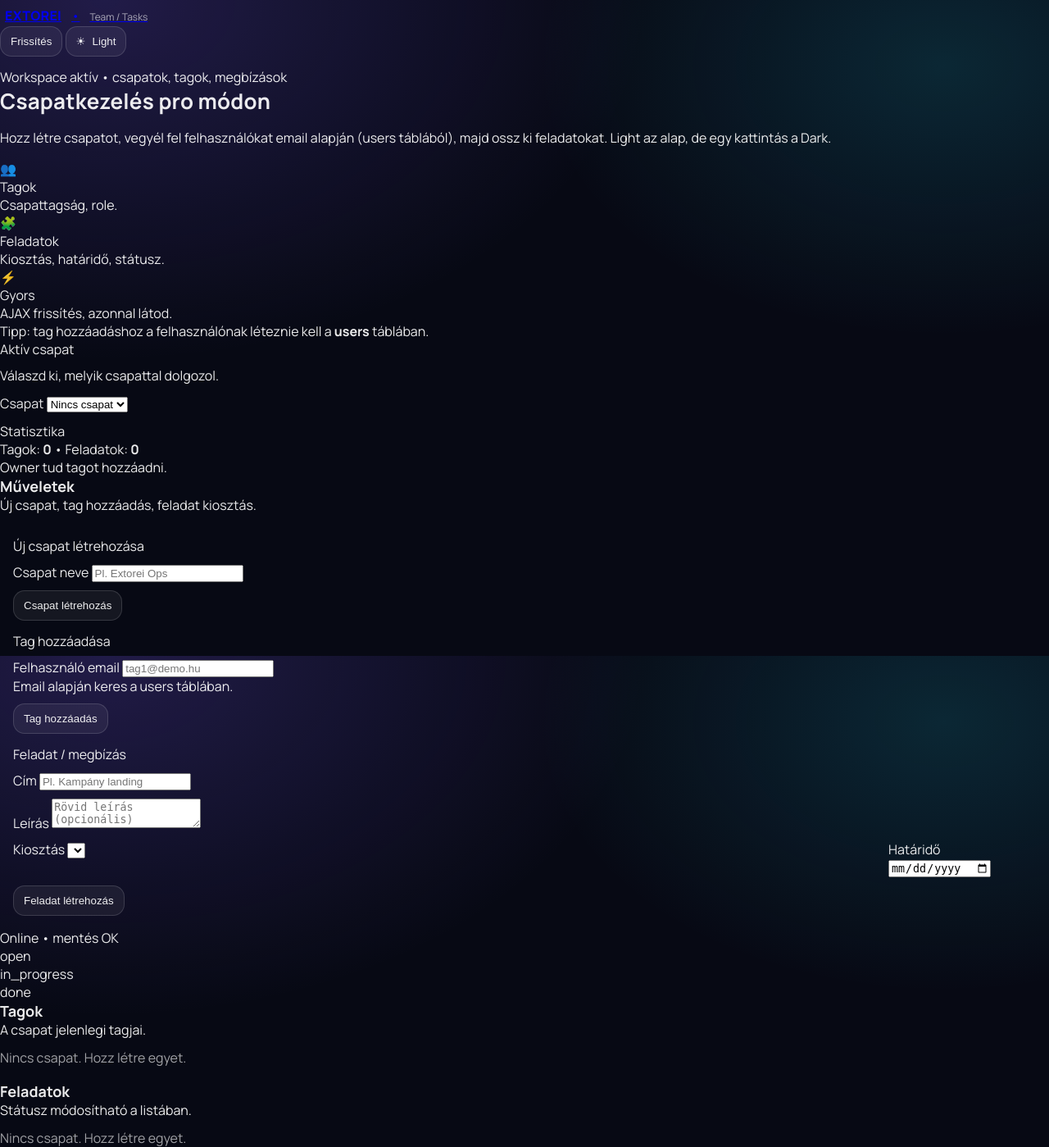
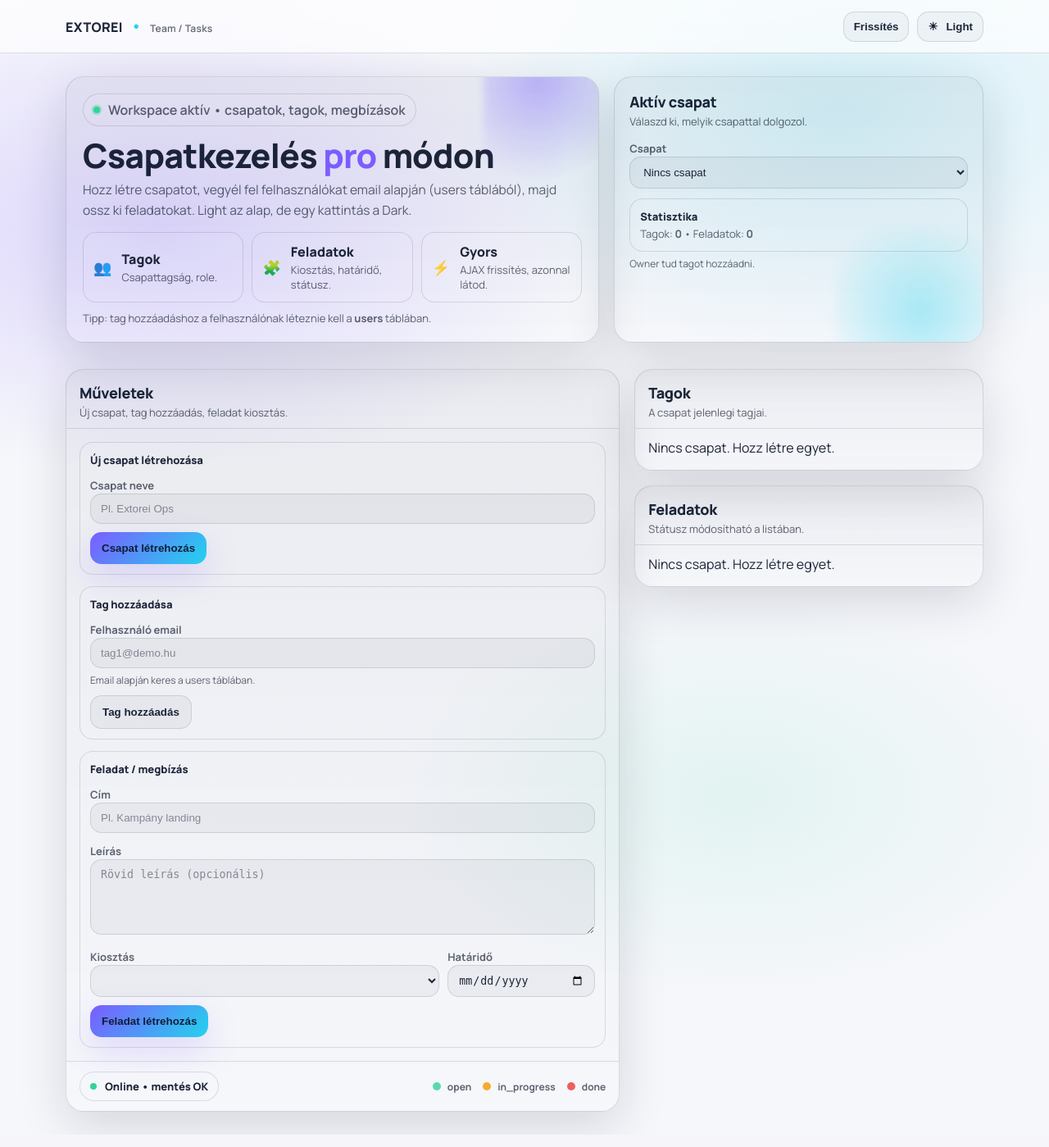
Before and after one commit to 2009Bence/extorei, a PHP site: page /app/team/index.html in a window 1280 px wide. Shown: the whole page at 82% size. Run offline with PHP 8.4, Linux system fonts and the light colour scheme; data comes from the database, SQL or seed files in the repository; data that the repository does not hold is empty.

Commit message:
Update styles.css

```diff
--- a/app/team/styles.css
+++ b/app/team/styles.css
@@ -1,353 +1,454 @@
+/* ================================
+   TOKENS (your exact block)
+================================ */
 :root{
-  --bg: #070914;
-  --card: rgba(255,255,255,.06);
-  --card2: rgba(255,255,255,.08);
-  --stroke: rgba(255,255,255,.12);
+  --bg:#070914;
+  --panel: rgba(255,255,255,.06);
+  --panel2: rgba(255,255,255,.09);
+  --text: rgba(255,255,255,.92);
+  --muted: rgba(255,255,255,.65);
+  --line: rgba(255,255,255,.12);
 
-  --text: rgba(255,255,255,.92);
-  --muted: rgba(255,255,255,.62);
+  --accent:#7c5cff;
+  --accent2:#22d3ee;
+  --ok:#34d399;
+  --warn:#f59e0b;
+  --bad:#ef4444;
 
-  --accent: #7c5cff;
-  --accent2: #22d3ee;
-  --ok: #34d399;
-  --warn: #f59e0b;
-  --bad: #ef4444;
+  --radius-xl:22px;
+  --radius-lg:16px;
+  --radius-md:12px;
 
-  --r-xl: 22px;
-  --r-lg: 18px;
-  --r-md: 14px;
+  --shadow: 0 18px 60px rgba(0,0,0,.35);
 
-  --shadow: 0 18px 60px rgba(0,0,0,.42);
-  --shadow2: 0 10px 26px rgba(0,0,0,.25);
+  --font:"Manrope", system-ui, -apple-system, Segoe UI, Roboto, Arial, sans-serif;
 
-  --font: "Manrope", system-ui, -apple-system, Segoe UI, Roboto, Arial, sans-serif;
-  --ease: cubic-bezier(.2,.9,.2,1);
+  /* EXTRA TOKENS (dark) */
+  --topbar-bg: rgba(0,0,0,.18);
+  --toast-bg: rgba(0,0,0,.32);
+  --focus: rgba(124,92,255,.55);
+  --input-ph: rgba(255,255,255,.45);
+  --outline-hover: rgba(255,255,255,.08);
+  --seg-active: rgba(124,92,255,.22);
+  --fc-btn-bg: rgba(255,255,255,.06);
+  --fc-today: rgba(124,92,255,.10);
+}
+
+html[data-theme="light"]{
+  --bg:#f6f7fb;
+  --panel: rgba(10,20,40,.05);
+  --panel2: rgba(10,20,40,.08);
+  --text: rgba(10,20,40,.92);
+  --muted: rgba(10,20,40,.65);
+  --line: rgba(10,20,40,.12);
+
+  --shadow: 0 18px 60px rgba(16,24,40,.14);
+
+  /* EXTRA TOKENS (light) */
+  --topbar-bg: rgba(255,255,255,.66);
+  --toast-bg: rgba(255,255,255,.86);
+  --focus: rgba(124,92,255,.40);
+  --input-ph: rgba(10,20,40,.45);
+  --outline-hover: rgba(10,20,40,.06);
+  --seg-active: rgba(124,92,255,.14);
+  --fc-btn-bg: rgba(10,20,40,.04);
+  --fc-today: rgba(124,92,255,.08);
 }
 
 *{ box-sizing:border-box; }
-html, body{ height:100%; }
+
 body{
   margin:0;
   font-family: var(--font);
-  background: radial-gradient(1200px 800px at 10% 0%, rgba(124,92,255,.22), transparent 55%),
-              radial-gradient(900px 600px at 90% 10%, rgba(34,211,238,.15), transparent 55%),
-              var(--bg);
   color: var(--text);
+  background:
+    radial-gradient(900px 500px at 15% 20%, rgba(124,92,255,.35), transparent 60%),
+    radial-gradient(800px 500px at 80% 10%, rgba(34,211,238,.25), transparent 60%),
+    radial-gradient(700px 420px at 70% 70%, rgba(52,211,153,.14), transparent 60%),
+    var(--bg);
+  min-height:100vh;
 }
 
-.bg-orb{
-  position: fixed; inset:auto;
-  width: 520px; height: 520px;
-  filter: blur(70px);
-  opacity: .55;
-  pointer-events:none;
-  z-index:0;
-}
-.orb-1{ left:-160px; top:-160px; background: radial-gradient(circle, rgba(124,92,255,.45), transparent 60%); }
-.orb-2{ right:-200px; bottom:-200px; background: radial-gradient(circle, rgba(34,211,238,.35), transparent 60%); }
-
-.shell{
-  position: relative;
-  z-index: 1;
-  max-width: 1220px;
-  margin: 0 auto;
-  padding: 18px;
-  display: grid;
-  grid-template-columns: 320px 1fr;
-  gap: 16px;
+html[data-theme="light"] body{
+  background:
+    radial-gradient(900px 500px at 15% 20%, rgba(124,92,255,.22), transparent 60%),
+    radial-gradient(800px 500px at 80% 10%, rgba(34,211,238,.16), transparent 60%),
+    radial-gradient(700px 420px at 70% 70%, rgba(52,211,153,.10), transparent 60%),
+    var(--bg);
 }
 
-.sidebar{
+a{ color:inherit; text-decoration:none; }
+.text-accent{ color: var(--accent); }
+
+/* Focus */
+:where(button, a, input, select, textarea):focus-visible{
+  outline: 3px solid var(--focus);
+  outline-offset: 2px;
+  border-radius: 14px;
+}
+
+/* Container */
+.container{
+  width: min(1120px, calc(100% - 32px));
+  margin-inline: auto;
+}
+
+/* Topbar */
+.topbar{
   position: sticky;
-  top: 16px;
-  height: calc(100dvh - 32px);
-  border-radius: var(--r-xl);
-  background: linear-gradient(180deg, rgba(255,255,255,.06), rgba(255,255,255,.03));
-  border: 1px solid var(--stroke);
-  box-shadow: var(--shadow2);
-  padding: 16px;
+  top:0;
+  z-index:50;
+  backdrop-filter: blur(12px);
+  border-bottom: 1px solid var(--line);
+  background: var(--topbar-bg);
+}
+
+.topbar-inner{
+  height:64px;
   display:flex;
-  flex-direction: column;
-  gap: 14px;
-  overflow: hidden;
+  align-items:center;
+  justify-content:space-between;
+  gap:12px;
 }
 
 .brand{
   display:flex;
-  align-items:center;
-  gap: 12px;
-  padding: 8px 6px 2px;
+  align-items:baseline;
+  gap:10px;
+  font-weight:800;
+  letter-spacing:.3px;
 }
-.logo{
-  width: 42px; height: 42px;
-  border-radius: 14px;
-  background: radial-gradient(circle at 30% 30%, rgba(124,92,255,.35), rgba(255,255,255,.05));
-  border: 1px solid rgba(124,92,255,.28);
-  display:grid;
-  place-items:center;
+.brand-dot{
+  color: var(--accent2);
+  font-size:18px;
+  transform: translateY(-1px);
 }
-.logo-dot{
-  width: 10px; height: 10px;
-  border-radius: 999px;
-  background: linear-gradient(90deg, var(--accent), var(--accent2));
-  box-shadow: 0 0 0 6px rgba(124,92,255,.10);
-}
-.brand-name{ font-weight: 800; letter-spacing: .2px; }
-.brand-sub{ font-size: 12px; color: var(--muted); margin-top: 2px; }
-
-.side-card{
-  background: rgba(0,0,0,.22);
-  border: 1px solid var(--stroke);
-  border-radius: var(--r-lg);
-  padding: 12px;
-}
-.side-card-title{
-  font-size: 12px;
+.brand-name{ font-size:16px; }
+.brand-sub{
+  font-size:12px;
   color: var(--muted);
-  margin-bottom: 8px;
-}
-.side-actions{ margin-top: 10px; display:flex; gap:10px; }
-.mini-stats{
-  margin-top: 12px;
-  display:grid;
-  grid-template-columns: 1fr 1fr;
-  gap: 10px;
-}
-.mini-stat{
-  padding: 10px;
-  border-radius: 16px;
-  border: 1px solid var(--stroke);
-  background: rgba(255,255,255,.04);
-}
-.mini-label{ font-size: 12px; color: var(--muted); }
-.mini-value{ font-size: 20px; font-weight: 800; margin-top: 3px; }
-
-.side-note{
-  color: var(--muted);
-  font-size: 12px;
-  line-height: 1.5;
-  padding: 10px 12px;
-  border-radius: var(--r-lg);
-  border: 1px dashed rgba(255,255,255,.14);
-  background: rgba(255,255,255,.03);
-}
-.side-note code{
-  background: rgba(0,0,0,.35);
-  border: 1px solid rgba(255,255,255,.10);
-  padding: 1px 6px;
-  border-radius: 10px;
-  color: rgba(255,255,255,.78);
+  font-weight:600;
 }
 
-.footer-mini{
-  margin-top: auto;
-  padding: 10px 6px 0;
-  font-size: 12px;
-}
+.topbar-actions{ display:flex; align-items:center; gap:10px; }
 
-.main{
-  border-radius: var(--r-xl);
-  padding: 16px;
-}
-
-.topbar{
-  display:flex;
-  align-items:flex-start;
-  justify-content: space-between;
-  gap: 14px;
-  margin-bottom: 14px;
-}
-h1{ margin:0; font-size: 26px; letter-spacing: .2px; }
-h2{ margin:0; font-size: 18px; }
-.muted{ color: var(--muted); }
-.small{ font-size: 12px; margin-top: 6px; }
-
-.grid{
-  display:grid;
-  grid-template-columns: 1fr 1fr;
-  gap: 14px;
-}
-
-.card{
-  background: linear-gradient(180deg, var(--card), rgba(255,255,255,.03));
-  border: 1px solid var(--stroke);
-  border-radius: var(--r-xl);
-  box-shadow: var(--shadow);
-  padding: 14px;
-  backdrop-filter: blur(10px);
-}
-.card-wide{ grid-column: 1 / -1; }
-
-.card-head{
-  display:flex;
-  align-items:flex-start;
-  justify-content: space-between;
-  gap: 12px;
-  margin-bottom: 12px;
-}
-
-.chip{
-  display:inline-flex;
-  align-items:center;
-  gap: 8px;
-  border-radius: 999px;
-  padding: 6px 10px;
-  font-size: 12px;
-  color: rgba(255,255,255,.72);
-  border: 1px solid rgba(255,255,255,.14);
-  background: rgba(0,0,0,.25);
-}
-.chip-ic{
-  width: 8px; height: 8px; border-radius: 999px;
-  background: linear-gradient(90deg, var(--accent), var(--accent2));
-  box-shadow: 0 0 0 6px rgba(124,92,255,.10);
-}
-
-.cols{
-  display:grid;
-  grid-template-columns: 1fr 1fr;
-  gap: 12px;
-}
-
-.panel{
-  border-radius: var(--r-lg);
-  border: 1px solid rgba(255,255,255,.12);
-  background: rgba(0,0,0,.22);
-  padding: 12px;
-}
-.panel-title{
-  display:flex;
-  gap: 10px;
-  align-items:flex-start;
-  margin-bottom: 10px;
-}
-.panel-ic{
-  width: 34px; height: 34px;
-  border-radius: 14px;
-  border: 1px solid rgba(255,255,255,.12);
-  display:grid;
-  place-items:center;
-  background: rgba(255,255,255,.04);
-}
-.panel-h{ font-weight: 800; }
-
-.field{ width:100%; margin-bottom: 10px; }
-.label{
-  display:block;
-  font-size: 12px;
-  color: rgba(255,255,255,.72);
-  margin: 0 0 6px 2px;
-}
-
-.form-row{
-  display:flex;
-  gap: 10px;
-  align-items:flex-end;
-}
-
-.control{
-  width:100%;
-  border-radius: 14px;
-  border: 1px solid rgba(255,255,255,.14);
-  background: rgba(0,0,0,.26);
-  color: var(--text);
-  padding: 10px 12px;
-  outline: none;
-  transition: border-color .14s var(--ease), transform .14s var(--ease), background .14s var(--ease);
-}
-.control:focus{
-  border-color: rgba(124,92,255,.55);
-  box-shadow: 0 0 0 4px rgba(124,92,255,.14);
-}
-textarea.control{ min-height: 92px; resize: vertical; }
-.select{ cursor:pointer; }
-
+/* Buttons */
 .btn{
   display:inline-flex;
   align-items:center;
   justify-content:center;
-  gap: 8px;
+  gap:10px;
+  border-radius: 14px;
   padding: 10px 12px;
-  border-radius: 14px;
-  border: 1px solid rgba(255,255,255,.14);
-  background: rgba(255,255,255,.06);
+  font-weight:900;
+  border: 1px solid var(--line);
+  background: var(--fc-btn-bg);
   color: var(--text);
   cursor:pointer;
-  transition: transform .14s var(--ease), background .14s var(--ease), border-color .14s var(--ease);
-  user-select:none;
+}
+.btn:hover{ filter: brightness(1.05); }
+.btn:disabled{ opacity:.55; cursor:not-allowed; }
+
+.btn-ghost{
+  border: 1px solid var(--line) !important;
+  background: var(--fc-btn-bg) !important;
+  color: var(--text) !important;
+}
+.btn-outline-light{
+  border-radius: 14px !important;
+  border: 1px solid var(--line) !important;
+  color: var(--text) !important;
+}
+.btn-outline-light:hover{
+  background: var(--outline-hover) !important;
+  border-color: var(--line) !important;
+}
+.btn-primary{
+  border:0 !important;
+  background: linear-gradient(135deg, var(--accent), var(--accent2)) !important;
+  box-shadow: 0 16px 40px rgba(124,92,255,.20);
+}
+.btn-lg{ padding: 12px 14px; font-weight:900; }
+
+/* Hero */
+.hero{ padding: 28px 0 20px; }
+.hero-grid{
+  display:grid;
+  grid-template-columns: 1.3fr .9fr;
+  gap:18px;
+  align-items: stretch;
+}
+@media (max-width:980px){ .hero-grid{ grid-template-columns: 1fr; } }
+
+.hero-copy{
+  border: 1px solid var(--line);
+  background: linear-gradient(180deg, var(--panel), rgba(255,255,255,.02));
+  border-radius: var(--radius-xl);
+  box-shadow: var(--shadow);
+  padding: 20px;
+  position: relative;
+  overflow: hidden;
+}
+.hero-copy:before{
+  content:"";
+  position:absolute;
+  inset:-60px -80px auto auto;
+  width:220px; height:220px;
+  background: radial-gradient(circle at 30% 30%, rgba(124,92,255,.45), transparent 55%);
+  filter: blur(4px);
+  opacity:.9;
+}
+
+.badge-soft{
+  display:inline-flex;
+  align-items:center;
+  gap:10px;
+  padding: 8px 12px;
+  border: 1px solid var(--line);
+  border-radius: 999px;
+  color: var(--muted);
+  font-weight: 600;
+  background: rgba(255,255,255,.05);
+}
+
+.badge-pulse{
+  width:8px; height:8px; border-radius:999px;
+  background: var(--ok);
+  box-shadow: 0 0 0 0 rgba(52,211,153,.65);
+  animation: pulse 1.6s infinite;
+}
+@keyframes pulse{
+  0%{ box-shadow: 0 0 0 0 rgba(52,211,153,.45); }
+  70%{ box-shadow: 0 0 0 10px rgba(52,211,153,0); }
+  100%{ box-shadow: 0 0 0 0 rgba(52,211,153,0); }
+}
+
+.hero-title{
+  margin:14px 0 8px;
+  font-size: clamp(28px, 3.2vw, 44px);
+  line-height: 1.06;
+  letter-spacing: -0.8px;
+  font-weight: 900;
+}
+.hero-lead{
+  margin:0 0 14px;
+  color: var(--muted);
+  font-size: 15.5px;
+  line-height: 1.6;
+  max-width: 70ch;
+}
+
+.hero-cards{
+  display:grid;
+  grid-template-columns: repeat(3, 1fr);
+  gap:10px;
+  margin-top:10px;
+}
+@media (max-width:680px){ .hero-cards{ grid-template-columns:1fr; } }
+.mini-card{
+  display:flex;
+  gap:12px;
+  align-items:center;
+  border:1px solid var(--line);
+  background: rgba(255,255,255,.05);
+  border-radius: var(--radius-lg);
+  padding: 12px 12px;
+}
+.mini-ico{ font-size:18px; }
+.mini-title{ font-weight:900; }
+.mini-text{ color: var(--muted); font-size: 13px; margin-top:2px; }
+
+.hero-note{ margin-top:10px; color: var(--muted); font-size: 13px; }
+
+/* Right panel */
+.hero-panel{
+  border:1px solid var(--line);
+  background: linear-gradient(180deg, var(--panel), rgba(255,255,255,.02));
+  border-radius: var(--radius-xl);
+  box-shadow: var(--shadow);
+  position: relative;
+  overflow: hidden;
+}
+.panel-glow{
+  position:absolute;
+  inset:auto -80px -120px auto;
+  width:260px; height:260px;
+  background: radial-gradient(circle at 40% 40%, rgba(34,211,238,.35), transparent 55%);
+  filter: blur(6px);
+}
+.panel-inner{ position:relative; padding:18px; }
+.panel-title{ font-weight:900; letter-spacing:-.3px; font-size:18px; }
+.panel-sub{ color: var(--muted); font-size:13px; margin-top:3px; }
+
+/* Forms */
+.form-label{
+  font-size:13px;
+  color: var(--muted);
+  font-weight:700;
+}
+.form-hint{ margin-top:6px; font-size:12px; color: var(--muted); }
+
+.form-control, .form-select{
+  width:100%;
+  border-radius: 14px !important;
+  border: 1px solid var(--line) !important;
+  background: rgba(255,255,255,.06) !important;
+  color: var(--text) !important;
+  box-shadow: none !important;
+  padding: 10px 12px;
+}
+html[data-theme="light"] .form-control,
+html[data-theme="light"] .form-select{
+  background: rgba(10,20,40,.04) !important;
+}
+.form-control::placeholder{ color: var(--input-ph); }
+textarea.form-control{ resize: vertical; min-height: 92px; }
+
+.callout{
+  border: 1px solid var(--line);
+  border-radius: var(--radius-lg);
+  padding: 12px;
+  background: rgba(255,255,255,.05);
+}
+.callout-title{ font-weight:900; font-size:13px; }
+.callout-text{ color: var(--muted); font-size:13px; margin-top:3px; }
+
+/* Layout (booking section) */
+.booking{ padding: 12px 0 28px; }
+.booking-grid{
+  display:grid;
+  grid-template-columns: 1.35fr .85fr;
+  gap:18px;
+  align-items:start;
+}
+@media (max-width:980px){ .booking-grid{ grid-template-columns:1fr; } }
+
+.card-surface{
+  border: 1px solid var(--line);
+  background: linear-gradient(180deg, var(--panel), rgba(255,255,255,.02));
+  border-radius: var(--radius-xl);
+  box-shadow: var(--shadow);
+  overflow: hidden;
+}
+.card-head{
+  display:flex;
+  align-items:flex-start;
+  justify-content:space-between;
+  gap:12px;
+  padding:16px 16px 10px;
+  border-bottom: 1px solid var(--line);
+}
+.card-title{
+  margin:0;
+  font-size:18px;
+  font-weight:900;
+  letter-spacing:-.3px;
+}
+.card-sub{
+  margin-top:3px;
+  color: var(--muted);
+  font-size:13px;
+}
+.calendar-wrap{ padding: 12px 16px 16px; }
+
+.card-foot{
+  border-top: 1px solid var(--line);
+  padding: 12px 16px;
+  display:flex;
+  align-items:center;
+  justify-content:space-between;
+  gap: 12px;
+  flex-wrap: wrap;
+}
+.status-pill{
+  display:inline-flex;
+  align-items:center;
+  gap:10px;
+  padding:8px 12px;
+  border:1px solid var(--line);
+  border-radius:999px;
+  background: rgba(255,255,255,.05);
+  font-weight:900;
+  font-size:13px;
+}
+.status-dot{ width:8px; height:8px; border-radius:999px; background: var(--ok); }
+.legend{ display:flex; align-items:center; gap:14px; flex-wrap: wrap; }
+.legend-item{ color: var(--muted); font-size:12px; font-weight:700; display:flex; align-items:center; gap:8px; }
+.legend-dot{ width:10px; height:10px; border-radius:999px; display:inline-block; }
+.legend-dot.free{ background: rgba(52,211,153,.8); }
+.legend-dot.busy{ background: rgba(239,68,68,.85); }
+.legend-dot.pending{ background: rgba(245,158,11,.85); }
+
+.summary{
+  border:1px solid var(--line);
+  border-radius: var(--radius-lg);
+  padding:12px;
+  background: rgba(255,255,255,.05);
+}
+
+/* Lists rendered by your app.js */
+.list{ display:flex; flex-direction:column; gap:10px; }
+
+.item{
+  border: 1px solid var(--line);
+  border-radius: var(--radius-lg);
+  background: rgba(255,255,255,.05);
+  padding: 12px;
+  display:flex;
+  justify-content:space-between;
+  gap:12px;
+}
+.item strong{ font-weight: 900; }
+.item .meta{ margin-top: 6px; color: var(--muted); font-size: 12px; line-height: 1.45; }
+
+.badge{
+  border: 1px solid var(--line);
+  background: rgba(255,255,255,.05);
+  color: var(--muted);
+  border-radius: 999px;
+  padding: 6px 10px;
+  font-weight: 900;
+  font-size: 12px;
   white-space: nowrap;
 }
-.btn:hover{ transform: translateY(-1px); background: rgba(255,255,255,.09); }
-.btn:active{ transform: translateY(0px) scale(.99); }
-.btn.primary{
-  border-color: rgba(124,92,255,.55);
-  background: linear-gradient(180deg, rgba(124,92,255,.26), rgba(124,92,255,.14));
+.badge.warn{ color: rgba(245,158,11,.95); border-color: rgba(245,158,11,.35); }
+.badge.done{ color: rgba(124,92,255,.95); border-color: rgba(124,92,255,.35); }
+
+/* Toast */
+.toast-wrap{
+  position: fixed;
+  right: 12px;
+  bottom: 12px;
+  z-index: 1000;
+  display:flex;
+  flex-direction:column;
+  gap:10px;
+  max-width:420px;
 }
-.btn.primary:hover{
-  background: linear-gradient(180deg, rgba(124,92,255,.34), rgba(124,92,255,.18));
+.toastx{
+  border: 1px solid var(--line);
+  border-radius: 16px;
+  padding: 12px;
+  background: var(--toast-bg);
+  backdrop-filter: blur(10px);
+  box-shadow: var(--shadow);
 }
-.btn.ghost{
-  background: rgba(0,0,0,.18);
+.toastx-title{ font-weight:900; font-size:13px; }
+.toastx-text{ color: var(--muted); font-size:13px; margin-top:2px; }
+.toastx-row{ display:flex; justify-content:space-between; gap:10px; align-items:center; }
+.toastx-close{
+  border: 1px solid var(--line);
+  background: transparent;
+  color: var(--muted);
+  border-radius: 12px;
+  padding: 6px 10px;
+  font-weight:900;
+  font-size:12px;
 }
-.btn-ic{ opacity: .9; }
+.toastx-close:hover{ background: var(--outline-hover); }
 
-.toast{
-  min-height: 0;
-  padding: 10px 12px;
-  border-radius: 14px;
-  border: 1px solid rgba(255,255,255,.12);
-  background: rgba(0,0,0,.22);
-  color: rgba(255,255,255,.80);
-  max-width: 420px;
-  display:none;
+/* Small tweak mobile */
+@media (max-width:520px){
+  .topbar-inner{ height:auto; padding: 10px 0; align-items:flex-start; }
+  .topbar-actions{ flex-wrap: wrap; justify-content:flex-end; }
 }
-.toast.show{ display:block; }
-.toast.good{ border-color: rgba(52,211,153,.35); color: rgba(52,211,153,.95); }
-.toast.bad{ border-color: rgba(239,68,68,.35); color: rgba(239,68,68,.95); }
-
-/* “table-like” lists your JS fills into */
-.table{ display:flex; flex-direction: column; gap: 10px; }
-
-/* Your existing JS uses .item, .badge, .meta — keep them, but prettier */
-.item{
-  border: 1px solid rgba(255,255,255,.12);
-  background: rgba(255,255,255,.04);
-  border-radius: 18px;
-  padding: 12px 12px;
-  display:flex;
-  justify-content: space-between;
-  gap: 10px;
-}
-.item strong{ font-weight: 800; letter-spacing: .1px; }
-.item .meta{ color: var(--muted); font-size: 12px; margin-top: 6px; line-height: 1.35; }
-
-.badge{
-  border-radius: 999px;
-  padding: 6px 10px;
-  font-size: 12px;
-  border: 1px solid rgba(255,255,255,.14);
-  color: rgba(255,255,255,.70);
-  background: rgba(0,0,0,.18);
-}
-.badge.ok{ border-color: rgba(52,211,153,.45); color: rgba(52,211,153,.95); }
-.badge.warn{ border-color: rgba(245,158,11,.45); color: rgba(245,158,11,.95); }
-.badge.done{ border-color: rgba(124,92,255,.55); color: rgba(124,92,255,.95); }
-
-/* Make the status select inside tasks nicer */
-.item select.input,
-.item select.control{
-  width: 170px !important;
-  background: rgba(0,0,0,.30);
-  border-color: rgba(255,255,255,.14);
-}
-
-/* Responsive */
-@media (max-width: 1040px){
-  .shell{ grid-template-columns: 1fr; }
-  .sidebar{ position: relative; height: auto; }
-}
-@media (max-width: 860px){
-  .grid{ grid-template-columns: 1fr; }
-  .cols{ grid-template-columns: 1fr; }
-  .form-row{ flex-direction: column; align-items: stretch; }
-}
```
